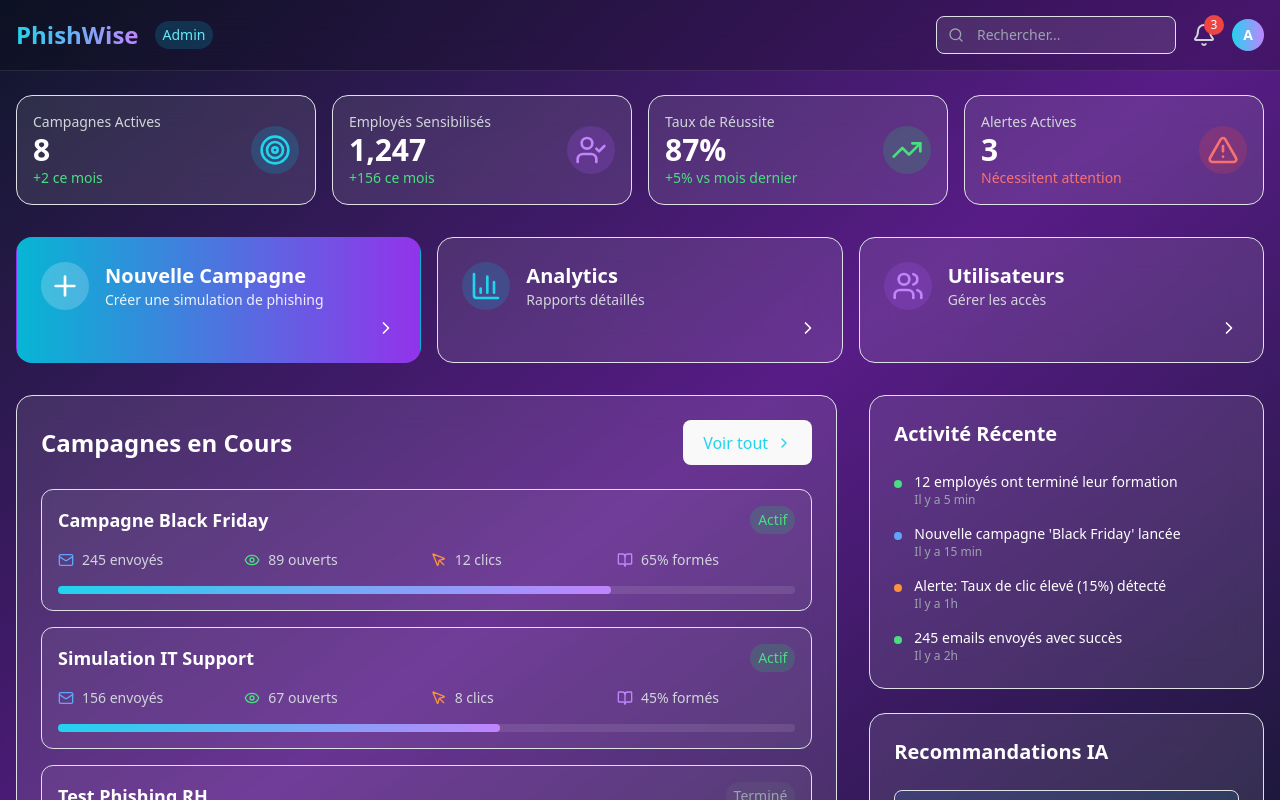
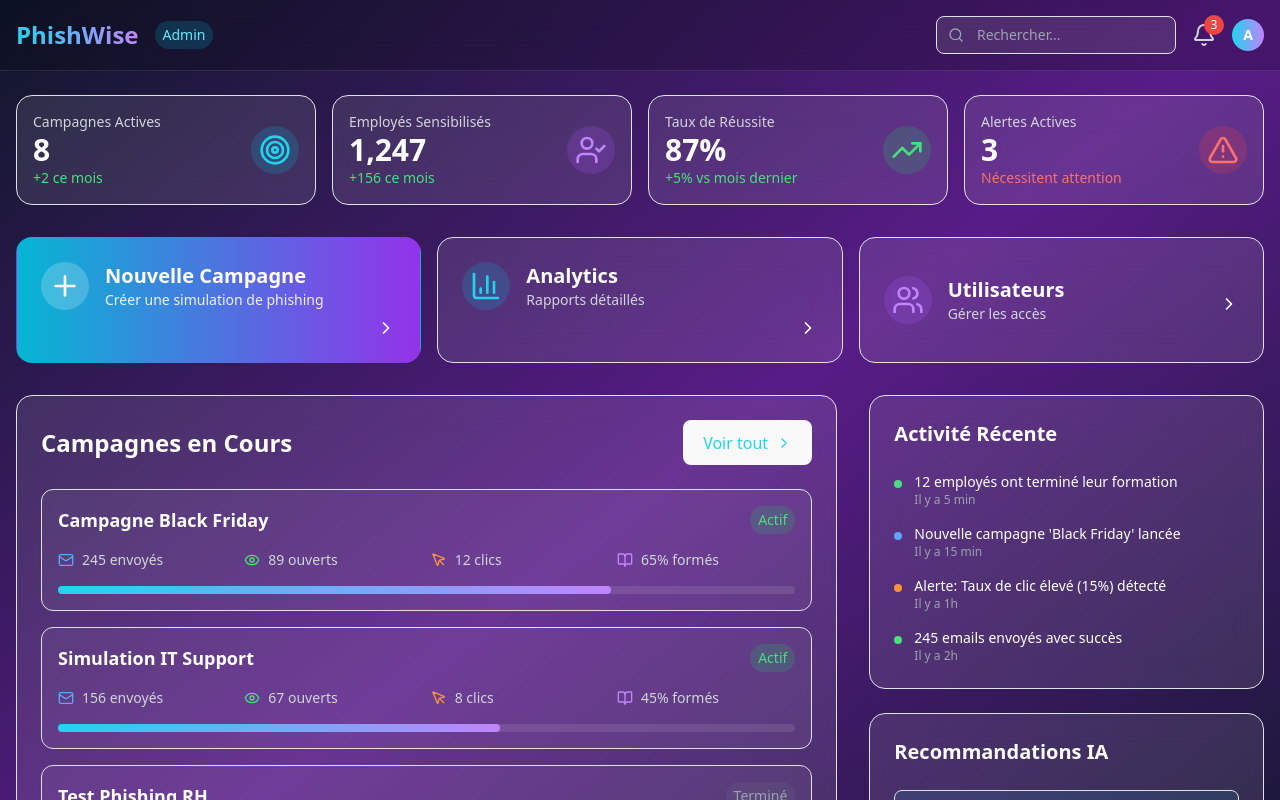
Before and after one commit to inesbenn/phishwise-frontend, a React (Vite) app: page /home in a window 1280 px wide. Shown: the top 800 px of the page. Built offline with nearby package versions, Linux system fonts and the light colour scheme; no server answers.

Commit message:
home design + users2

```diff
--- a/src/pages/HomePage.jsx
+++ b/src/pages/HomePage.jsx
@@ -1,4 +1,6 @@
 import { useState, useEffect } from 'react';
+import { Link } from 'react-router-dom';
+
 
 import {
   Shield,
@@ -203,7 +205,10 @@ export default function AdminDashboard() {
             <ChevronRight className="w-4 h-4 sm:w-5 sm:h-5 ml-auto mt-2 group-hover:translate-x-1 transition-transform" />
           </button>
 
-          <button className="bg-white/10 backdrop-blur-lg border border-white/20 text-white p-4 sm:p-5 lg:p-6 rounded-xl sm:rounded-2xl hover:bg-white/20 transition-all duration-300 transform hover:scale-105 group sm:col-span-2 lg:col-span-1">
+         <Link
+  to="/users"
+  className="bg-white/10 backdrop-blur-lg border border-white/20 text-white p-4 sm:p-5 lg:p-6 rounded-xl sm:rounded-2xl hover:bg-white/20 transition-all duration-300 transform hover:scale-105 group sm:col-span-2 lg:col-span-1 flex items-center"
+>
   <div className="flex items-center space-x-3 sm:space-x-4">
     <div className="p-2 sm:p-3 bg-purple-500/20 rounded-full flex-shrink-0">
       <Users className="w-6 h-6 sm:w-7 sm:h-7 lg:w-8 lg:h-8 text-purple-400" />
@@ -214,7 +219,7 @@ export default function AdminDashboard() {
     </div>
   </div>
   <ChevronRight className="w-4 h-4 sm:w-5 sm:h-5 ml-auto mt-2 group-hover:translate-x-1 transition-transform" />
-          </button>
+</Link>
         </div>
 
         <div className="grid grid-cols-1 xl:grid-cols-3 gap-6 sm:gap-8">
--- a/src/pages/UsersPage.jsx
+++ b/src/pages/UsersPage.jsx
@@ -384,14 +384,7 @@ export default function ModernUsersPage() {
             </div>
 
             <div className="flex gap-3">
-              <button
-                onClick={fetchUsers}
-                disabled={loading}
-                className="flex items-center space-x-2 px-4 py-2 bg-white/10 border border-white/20 rounded-lg text-white hover:bg-white/20 transition-all disabled:opacity-50"
-              >
-                <Download className="w-4 h-4" />
-                <span className="text-sm">{loading ? 'Chargement...' : 'Actualiser'}</span>
-              </button>
+
 
               <button
                 onClick={() => { setEditData(null); setShowModal(true); }}
```
Lines whose indentation alone changed are shown as unchanged.
